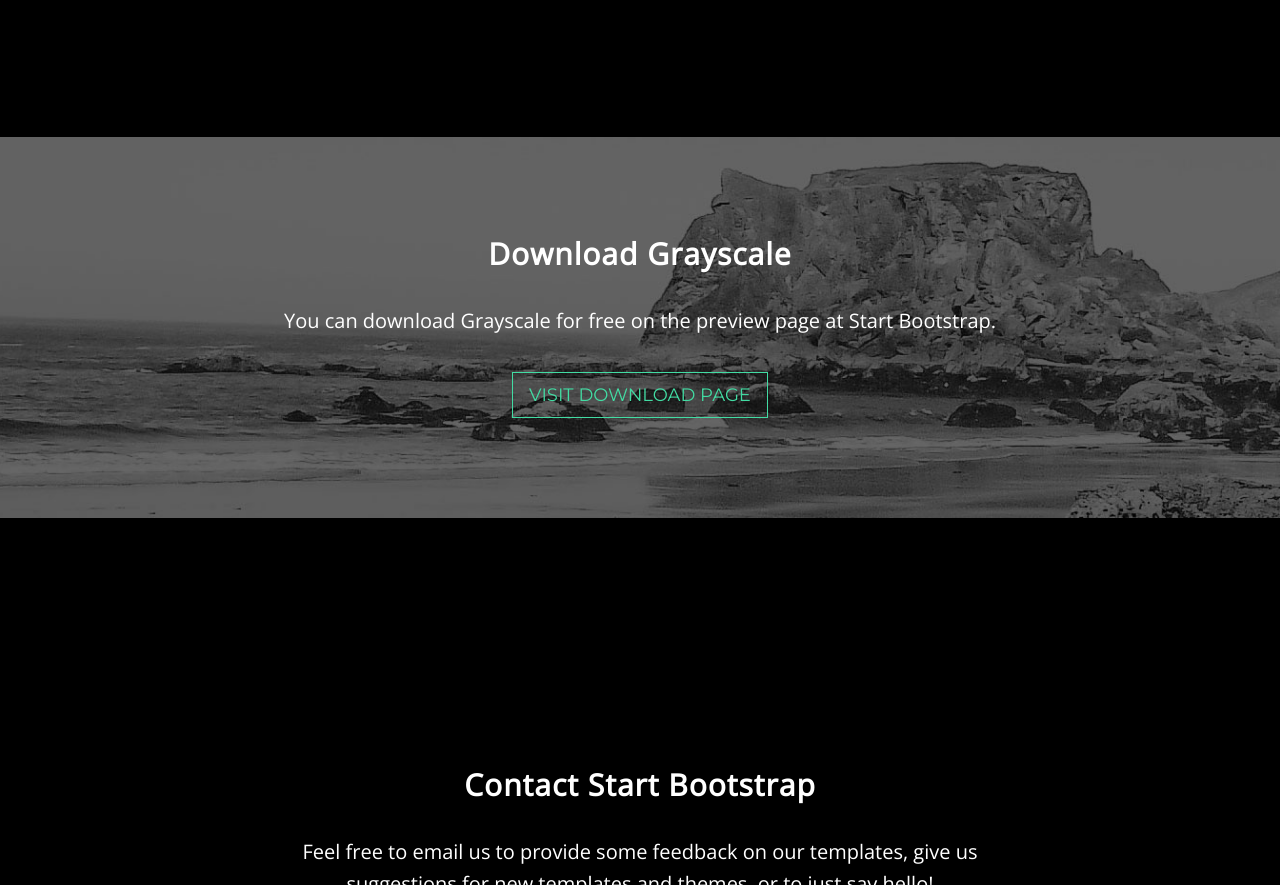
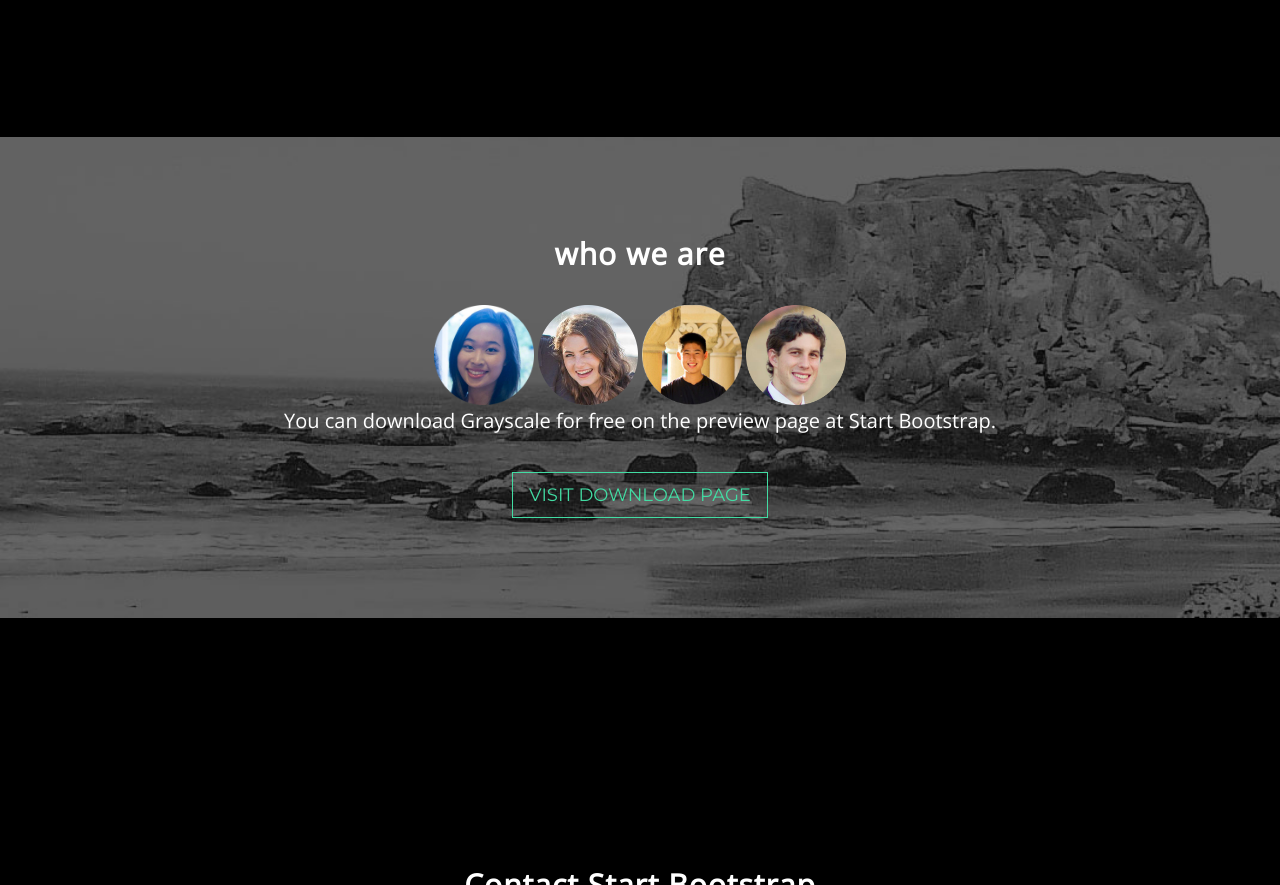
Before and after one commit to theodorachu/meet, a plain HTML site: page index.html in a window 1280 px wide. Shown: the part 1560-2445 px from the top of the page. Drawn offline with nearby package versions, Linux system fonts and the light colour scheme; some packages are replaced by stand-ins of ours.

Commit message:
Pictures edited and added.

```diff
--- a/css/grayscale.css
+++ b/css/grayscale.css
@@ -261,7 +261,7 @@ a:focus {
     padding-top: 100px;
 }
 
-.download-section {
+.meettheteam-section {
     width: 100%;
     padding: 50px 0;
     color: #fff;
@@ -284,7 +284,7 @@ a:focus {
         padding-top: 250px;
     }
 
-    .download-section {
+    .meettheteam-section {
         padding: 100px 0;
     }
 
--- a/index.html
+++ b/index.html
@@ -57,7 +57,7 @@
                         <a class="page-scroll" href="#about">About</a>
                     </li>
                     <li>
-                        <a class="page-scroll" href="#download">Download</a>
+                        <a class="page-scroll" href="#meettheteam">Meet: The Team</a>
                     </li>
                     <li>
                         <a class="page-scroll" href="#contact">Contact</a>
@@ -98,12 +98,16 @@
         </div>
     </section>
 
-    <!-- Download Section -->
-    <section id="download" class="content-section text-center">
-        <div class="download-section">
+    <!-- Who We Are Section -->
+    <section id="meettheteam" class="content-section text-center">
+        <div class="meettheteam-section">
             <div class="container">
                 <div class="col-lg-8 col-lg-offset-2">
-                    <h2>Download Grayscale</h2>
+                    <h2>who we are</h2>
+                    <img src="img/Theo.png" alt="Theodora Chu" height="100" width="100">
+                    <img src="img/Liza.png" alt="Liza Gurtin" height="100" width="100">
+                    <img src="img/Tommy.png" alt="Tommy Fang" height="100" width="100">
+                    <img src="img/Derin.png" alt="Derin Dutz" height="100" width="100">
                     <p>You can download Grayscale for free on the preview page at Start Bootstrap.</p>
                     <a href="http://startbootstrap.com/template-overviews/grayscale/" class="btn btn-default btn-lg">Visit Download Page</a>
                 </div>
```
Also changed, not shown: img/Derin.png (added), img/Liza.png (added), img/Theo.png (added), img/Tommy.png (added), 1 other file.
